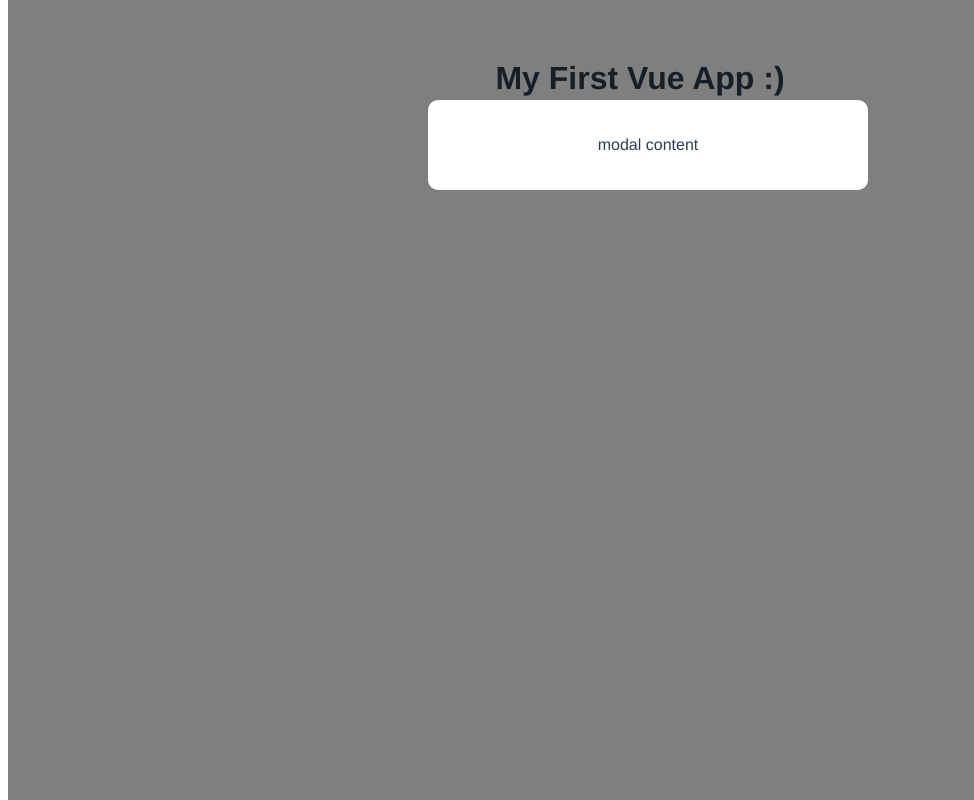
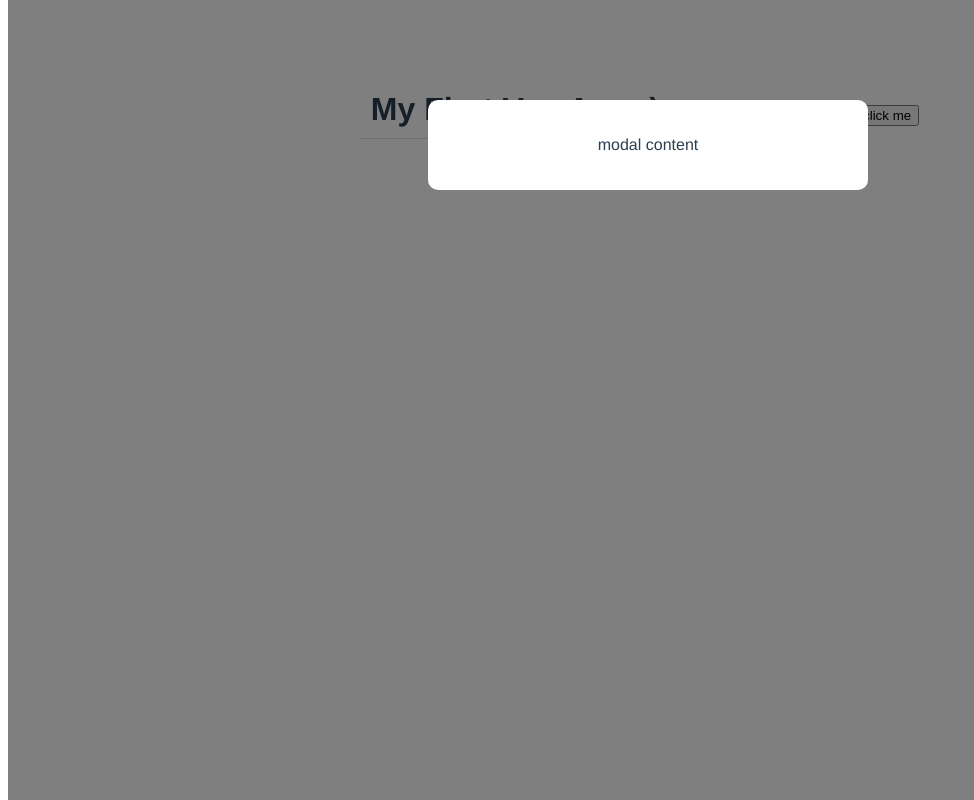
Before and after one commit to jorwoods/learn-vue, a Vue app: page / in a window 1280 px wide. Shown: the whole page, without its empty margins (0-974 px from the left). Built offline with nearby package versions, Linux system fonts and the light colour scheme.

Commit message:
Add h1 styling to App

```diff
--- a/src/App.vue
+++ b/src/App.vue
@@ -38,4 +38,9 @@ export default {
   color: #2c3e50;
   margin-top: 60px;
 }
+h1 {
+  border-bottom: 1px solid #ddd;
+  display: inline-block;
+  padding: 10px;
+}
 </style>
```
